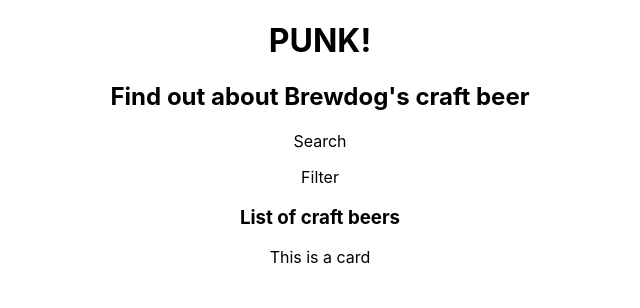
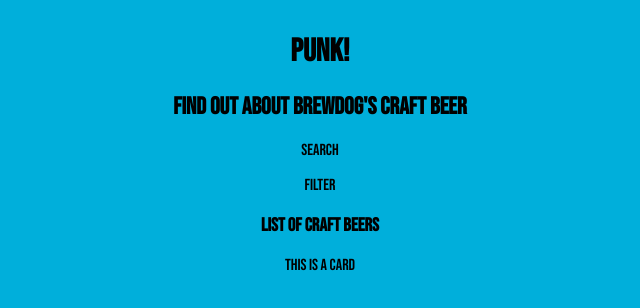
Before and after one commit to khorh/websites-punk, a React (Create React App) app: page / in a window 1280 px wide. Shown: the top 308 px of the page, without its empty margins (320-960 px from the left). Built offline with nearby package versions, Linux system fonts and the light colour scheme.

Commit message:
replace font family and background color of body

```diff
--- a/public/index.html
+++ b/public/index.html
@@ -24,7 +24,10 @@
       work correctly both with client-side routing and a non-root public URL.
       Learn how to configure a non-root public URL by running `npm run build`.
     -->
-    <title>React App</title>
+    <title>PUNK</title>
+    <link rel="preconnect" href="https://fonts.googleapis.com">
+    <link rel="preconnect" href="https://fonts.gstatic.com" crossorigin>
+    <link href="https://fonts.googleapis.com/css2?family=Bebas+Neue&display=swap" rel="stylesheet">
   </head>
   <body>
     <noscript>You need to enable JavaScript to run this app.</noscript>
--- /dev/null
+++ b/src/assets/_variables.scss
@@ -0,0 +1,3 @@
+// Colors
+$color-secondary-main: #00afdb;
+$color-white: #ffffff;
--- a/src/index.css
+++ /dev/null
@@ -1,13 +0,0 @@
-body {
-  margin: 0;
-  font-family: -apple-system, BlinkMacSystemFont, 'Segoe UI', 'Roboto', 'Oxygen',
-    'Ubuntu', 'Cantarell', 'Fira Sans', 'Droid Sans', 'Helvetica Neue',
-    sans-serif;
-  -webkit-font-smoothing: antialiased;
-  -moz-osx-font-smoothing: grayscale;
-}
-
-code {
-  font-family: source-code-pro, Menlo, Monaco, Consolas, 'Courier New',
-    monospace;
-}
--- a/src/index.js
+++ b/src/index.js
@@ -1,6 +1,6 @@
 import React from 'react';
 import ReactDOM from 'react-dom';
-import './index.css';
+import './index.scss';
 import App from './App';
 import reportWebVitals from './reportWebVitals';
 
--- /dev/null
+++ b/src/index.scss
@@ -0,0 +1,13 @@
+@use "./assets/variables" as *;
+
+body {
+  max-width: 1439px;
+  margin: 32px auto 64px;
+  background-color: $color-secondary-main;
+  font-family: 'Bebas Neue', cursive;
+}
+
+code {
+  font-family: source-code-pro, Menlo, Monaco, Consolas, 'Courier New',
+    monospace;
+}
```
